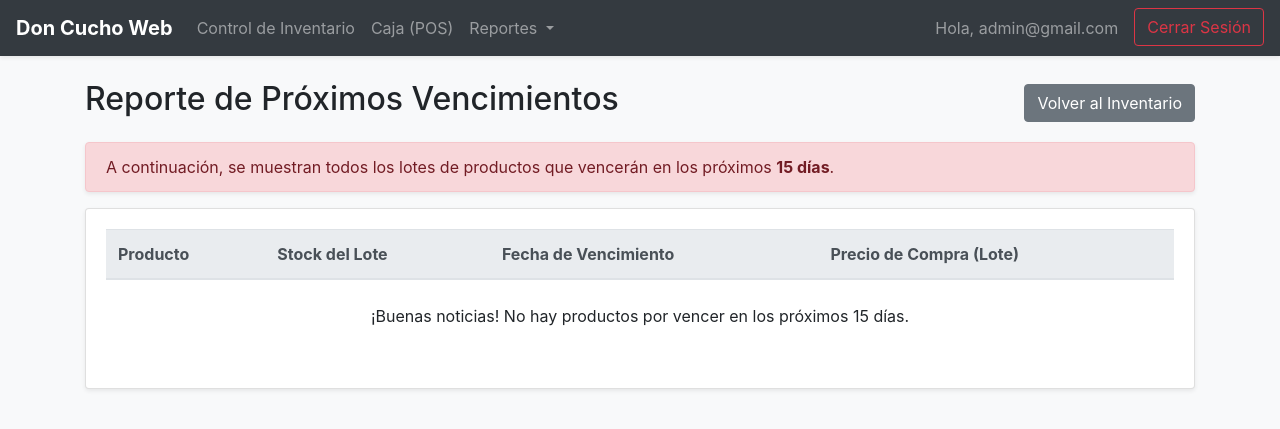
After one commit to 0915chvsb/doncucho, a Django app: page /inventario/reporte-vencimiento/ in a window 1280 px wide. The commit adds this page. Shown: the top 429 px of the page. Run offline with Django 5.2, Linux system fonts and the light colour scheme; a user stored in the database is signed in; data comes from the database, SQL or seed files in the repository; both versions use the stored data as it was before the commit; tables that the repository leaves empty hold one stand-in row (values such as "Sample post").

Commit message:
v2.5 feat: Añadir Reporte de Próximos Vencimientos

```diff
--- a/config/urls.py
+++ b/config/urls.py
@@ -20,6 +20,7 @@ urlpatterns = [
     path('inventario/reporte-ventas/', views.reporte_ventas, name='reporte_ventas'),
 
     path('api/producto/<int:producto_id>/lote/nuevo/', views.lote_crear, name='lote_crear_api'),
+    path('inventario/reporte-vencimiento/', views.reporte_vencimiento, name='reporte_vencimiento'),
 
     path('', views.index, name='index'),
 ]
--- /dev/null
+++ b/inventario/templates/inventario/reporte_vencimiento.html
@@ -0,0 +1,45 @@
+{% extends 'base.html' %}
+
+{% block title %}Reporte de Próximos Vencimientos{% endblock %}
+
+{% block content %}
+<div class="d-flex justify-content-between align-items-center mb-3">
+    <h2>Reporte de Próximos Vencimientos</h2>
+    <a href="{% url 'control_inventario' %}" class="btn btn-secondary">Volver al Inventario</a>
+</div>
+
+<div class="alert alert-danger shadow-sm" role="alert">
+  A continuación, se muestran todos los lotes de productos que vencerán en los próximos <strong>{{ dias_limite }} días</strong>.
+</div>
+
+<div class="card shadow-sm">
+    <div class="card-body">
+        <div class="table-responsive">
+            <table class="table table-hover align-middle">
+                <thead class="thead-light">
+                    <tr>
+                        <th>Producto</th>
+                        <th>Stock del Lote</th>
+                        <th>Fecha de Vencimiento</th>
+                        <th>Precio de Compra (Lote)</th>
+                    </tr>
+                </thead>
+                <tbody>
+                    {% for lote in lotes %}
+                    <tr class="table-danger">
+                        <td>{{ lote.producto.nombre }}</td>
+                        <td class="font-weight-bold">{{ lote.stock_lote }}</td>
+                        <td class="font-weight-bold">{{ lote.fecha_vencimiento|date:"d/m/Y" }}</td>
+                        <td>S/ {{ lote.precio_compra }}</td>
+                    </tr>
+                    {% empty %}
+                    <tr>
+                        <td colspan="4" class="text-center py-4">¡Buenas noticias! No hay productos por vencer en los próximos {{ dias_limite }} días.</td>
+                    </tr>
+                    {% endfor %}
+                </tbody>
+            </table>
+        </div>
+    </div>
+</div>
+{% endblock %}
--- a/inventario/views.py
+++ b/inventario/views.py
@@ -10,6 +10,7 @@ from functools import wraps
 from django.db.models import F
 from django.contrib import messages
 import django.utils.timezone as timezone
+from datetime import timedelta
 
 import firebase_admin
 from firebase_admin import credentials, auth
@@ -323,3 +324,21 @@ def lote_crear(request, producto_id):
             return JsonResponse({'error': f'Error al guardar el lote: {e}'}, status=400)
 
     return JsonResponse({'error': 'Método no permitido.'}, status=405)
+
+@login_required
+@admin_required
+def reporte_vencimiento(request):
+    hoy = timezone.now().date()
+    limite_15_dias = hoy + timedelta(days=15)
+
+    lotes_a_vencer = Lote.objects.filter(
+        fecha_vencimiento__gte=hoy,
+        fecha_vencimiento__lte=limite_15_dias,
+        stock_lote__gt=0
+    ).order_by('fecha_vencimiento').select_related('producto')
+
+    context = {
+        'lotes': lotes_a_vencer,
+        'dias_limite': 15
+    }
+    return render(request, 'inventario/reporte_vencimiento.html', context)
```
Also changed, not shown: inventario/templates/index.html (+9 -1 lines), db.sqlite3 (deleted).
